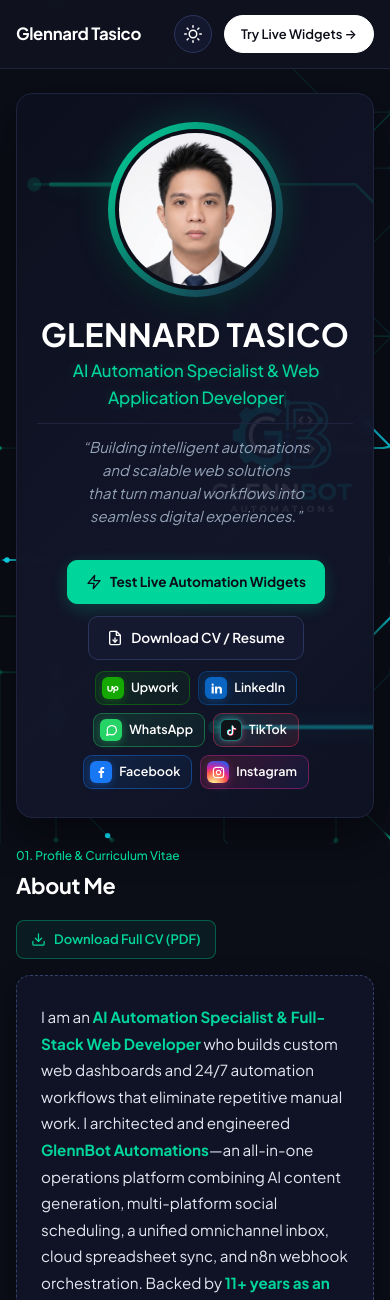
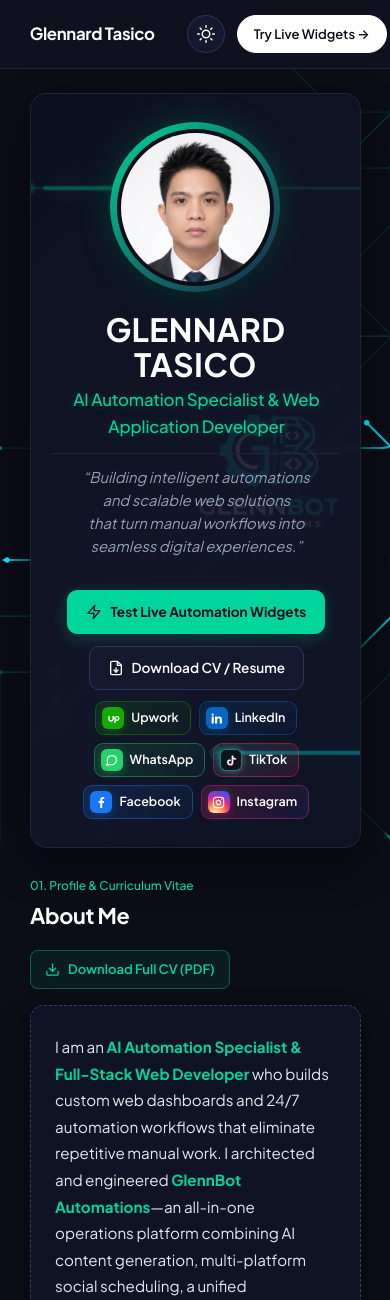
Before and after one commit to glennardtasicova-byte/Glennard-Tasico, a FastAPI app: page / in a window 390 px wide. Shown: the top 1300 px of the page. Run offline with FastAPI, Linux system fonts and the light colour scheme.

Commit message:
style: refine layout and container constraints
Adjusted container width, padding, and hero section sizing to improve responsiveness and visual alignment. Updated stylesheet cache version to reflect these changes.

```diff
--- a/static/css/style.css
+++ b/static/css/style.css
@@ -127,10 +127,12 @@ body {
 }
 
 .container {
-  width: 100%;
-  max-width: 100%;
-  margin: 0 auto;
-  padding: 0 clamp(16px, 3vw, 48px);
+  width: min(93vw, 1380px);
+  max-width: 1380px;
+  margin-left: auto;
+  margin-right: auto;
+  padding-left: clamp(16px, 2vw, 28px);
+  padding-right: clamp(16px, 2vw, 28px);
 }
 
 /* Sticky Top Bar (Freeze Pane) */
@@ -280,7 +282,7 @@ body {
   -webkit-backdrop-filter: blur(6px);
   border: 1px solid var(--border-subtle);
   border-radius: 16px;
-  padding: clamp(24px, 3.5vw, 44px) clamp(24px, 4vw, 56px);
+  padding: clamp(26px, 3.2vw, 42px) clamp(26px, 3.8vw, 52px);
   box-shadow: var(--shadow-hero);
   transition: background 180ms ease, border-color 180ms ease, box-shadow 180ms ease;
 }
@@ -290,7 +292,7 @@ body {
   z-index: 2;
   display: flex;
   align-items: center;
-  gap: clamp(24px, 4vw, 56px);
+  gap: clamp(24px, 3.5vw, 48px);
 }
 
 /* Animated SVG Circuit Traces inside Hero Banner (Light & Dark Mode) */
@@ -407,11 +409,11 @@ body {
 /* Transparent Pass-Through GlennBot Watermark on Right Portion of Hero */
 .hero-brand-watermark {
   position: absolute;
-  right: clamp(24px, 4.2vw, 64px);
+  right: clamp(22px, 3.5vw, 48px);
   top: 50%;
   transform: translateY(-50%);
-  width: clamp(185px, 20.5vw, 276px);
-  height: clamp(185px, 20.5vw, 276px);
+  width: clamp(180px, 19vw, 254px);
+  height: clamp(180px, 19vw, 254px);
   z-index: 1;
   pointer-events: none;
   user-select: none;
@@ -450,10 +452,10 @@ body {
 }
 
 .profile-avatar-frame {
-  width: clamp(175px, 18.5vw, 256px);
-  height: clamp(175px, 18.5vw, 256px);
+  width: clamp(170px, 17vw, 232px);
+  height: clamp(170px, 17vw, 232px);
   border-radius: 50%;
-  padding: 7px;
+  padding: 6.5px;
   background: linear-gradient(135deg, #00d69b 0%, #0b7a6c 50%, #1d2447 100%);
   box-shadow:
     0 0 34px rgba(0, 214, 155, 0.22),
@@ -484,7 +486,7 @@ body {
 }
 
 .resume-name {
-  font-size: clamp(2rem, 4.4vw, 3.9rem);
+  font-size: clamp(2rem, 3.8vw, 3.45rem);
   font-weight: 700;
   letter-spacing: 0.01em;
   line-height: 1.08;
@@ -493,7 +495,7 @@ body {
 }
 
 .resume-role {
-  font-size: clamp(1.05rem, 1.8vw, 1.55rem);
+  font-size: clamp(1.05rem, 1.6vw, 1.42rem);
   font-weight: 500;
   color: var(--accent-primary);
   letter-spacing: -0.01em;
@@ -1268,7 +1270,7 @@ code {
 }
 
 .cv-toolbar-inner {
-  max-width: 980px;
+  max-width: 900px;
   margin: 0 auto;
   padding: 14px 24px;
   display: flex;
@@ -1313,7 +1315,7 @@ code {
 .cv-document-wrapper {
   position: relative;
   z-index: 1;
-  max-width: 980px;
+  max-width: 900px;
   margin: 0 auto;
   padding: 32px 20px 64px;
 }
--- a/templates/cv.html
+++ b/templates/cv.html
@@ -11,7 +11,7 @@
   <link rel="preconnect" href="https://fonts.gstatic.com" crossorigin />
   <link href="https://fonts.googleapis.com/css2?family=JetBrains+Mono:wght@400;500;600&family=Plus+Jakarta+Sans:wght@400;500;600;700&display=swap" rel="stylesheet" />
 
-  <link rel="stylesheet" href="/static/css/style.css?v=21" />
+  <link rel="stylesheet" href="/static/css/style.css?v=23" />
   <script>
     (function () {
       try {
--- a/templates/index.html
+++ b/templates/index.html
@@ -14,7 +14,7 @@
   <link href="https://fonts.googleapis.com/css2?family=JetBrains+Mono:wght@400;500&family=Plus+Jakarta+Sans:wght@400;500;600;700&display=swap" rel="stylesheet" />
 
   <!-- Custom Stylesheet -->
-  <link rel="stylesheet" href="/static/css/style.css?v=21" />
+  <link rel="stylesheet" href="/static/css/style.css?v=23" />
   <script>
     (function () {
       try {
```
Also changed, not shown: .aistudio/artifacts/brain/1969a548-920b-475b-9a79-cda10f55f2fd/.tempmediaStorage/centered_portfolio_1380.png (added), .aistudio/artifacts/brain/1969a548-920b-475b-9a79-cda10f55f2fd/.tempmediaStorage/centered_portfolio_wide.png (added).
